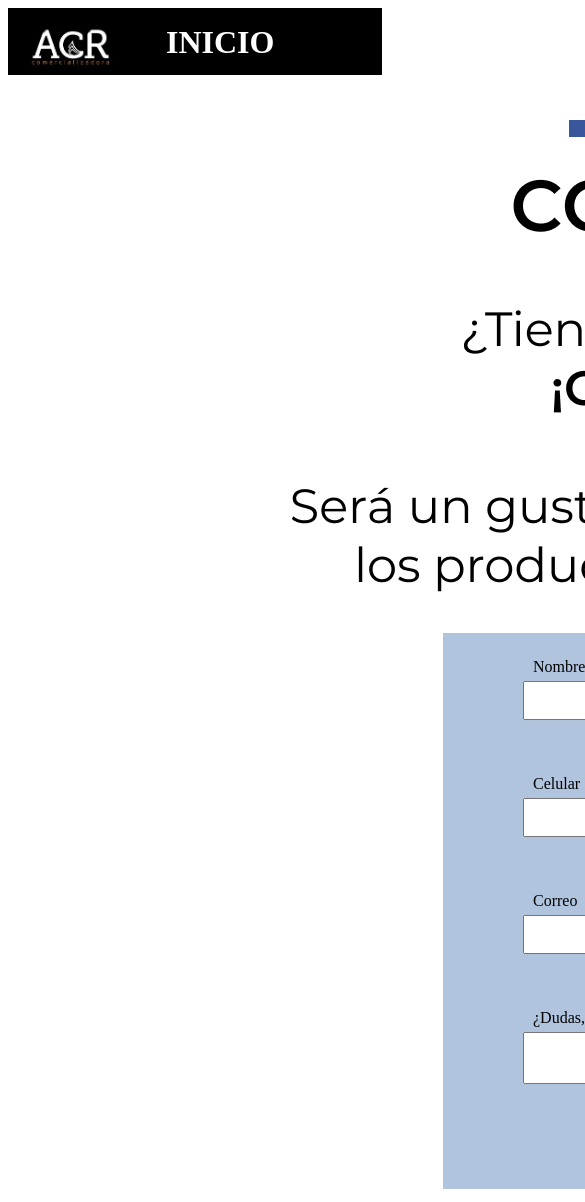
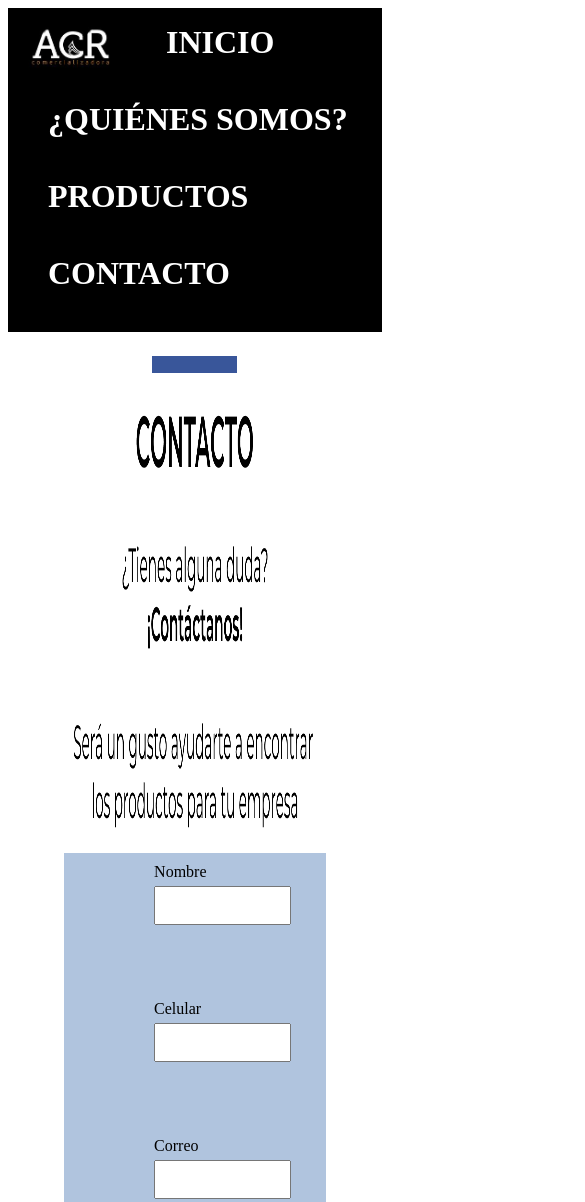
Before and after one commit to anag1999/-acr, a plain HTML site: page contacto.html in a window 390 px wide. Shown: the top 1202 px of the page, 585 px wide, since content can reach past the window. Drawn offline with Linux system fonts and the light colour scheme.

Commit message:
form e imagen responsive

```diff
--- a/contacto.html
+++ b/contacto.html
@@ -21,7 +21,7 @@
         </ul>
     </div>
 
-    <img src="CONTACTO.png" style="position: absolute; width: 1326px; height: 493px; left: 58px; top: 120px;">
+    <img src="CONTACTO.png" class="contac-image">
 
 
 
--- a/index.css
+++ b/index.css
@@ -11,7 +11,7 @@
     width: 100%;
     margin: auto;
     background-size: width: 1440px;
-    height: 67px;>
+    /* height: 67px; */
 }
 
 .menu li a {
@@ -41,12 +41,20 @@
 }
 
 input,textarea {
-width: 70%;  padding: 10px; margin-left: 80px; margin-right: 80px; margin-bottom: 55px; margin-top: 5px;
+    display: block;
+width: 70%;
+ padding: 10px;
+ /* margin-left: 80px;
+  margin-right: 80px; */
+   margin-bottom: 55px;
+    margin-top: 5px;
 }
 
 label {
-    margin-left: 80px; padding: 10px; font-family: Montserrat; margin-bottom: ;position: relative;
-    top: 25px;
+    display: block;
+    margin-left: 80px;
+     padding: 10px;
+      font-family: Montserrat;
 }
 
 .botonenviar {
@@ -65,13 +73,12 @@ border-radius: 25px;
 }
 
 form {
-    position: absolute;
+    display: block;
     background-color: lightsteelblue;
-width: 579px;
+width: 70%;
 height: 556px;
-left: 443px;
-top: 633px;
-back
+margin: auto;
+
 }
 
 .cotizacion {
@@ -92,3 +99,10 @@ back
 .cotizacion a:hover{
     background: lightsteelblue;
 }
+
+.contac-image {
+    margin-top: 24px;
+     width: 100%;
+      height: 493px;
+
+}
```
